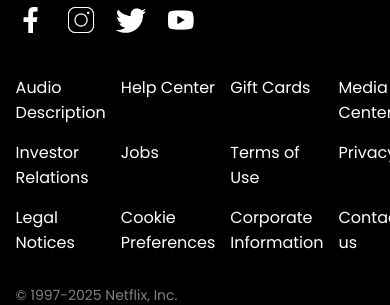
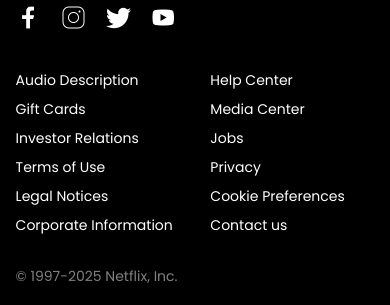
Before and after one commit to Alisha-21-cloud/Netflix-clone, a React (Vite) app: page / in a window 390 px wide. Shown: the part 559-864 px from the top of the page. Built offline with nearby package versions, Linux system fonts and the light colour scheme; no server answers; sample sign-in values are in the browser's storage.

Commit message:
made footer interactive for small screens

```diff
--- a/src/components/Footer/Footer.css
+++ b/src/components/Footer/Footer.css
@@ -23,3 +23,17 @@
     color: gray;
     font-size: 14px;
 }
+@media (max-width: 800px) {
+    .footer-icons img {
+        width: 25px;
+    }
+
+    .footer ul {
+        grid-template-columns: auto auto;
+        gap: 8px;
+    }
+
+    .footer ul li {
+        font-size: 14px;
+    }
+}
```
